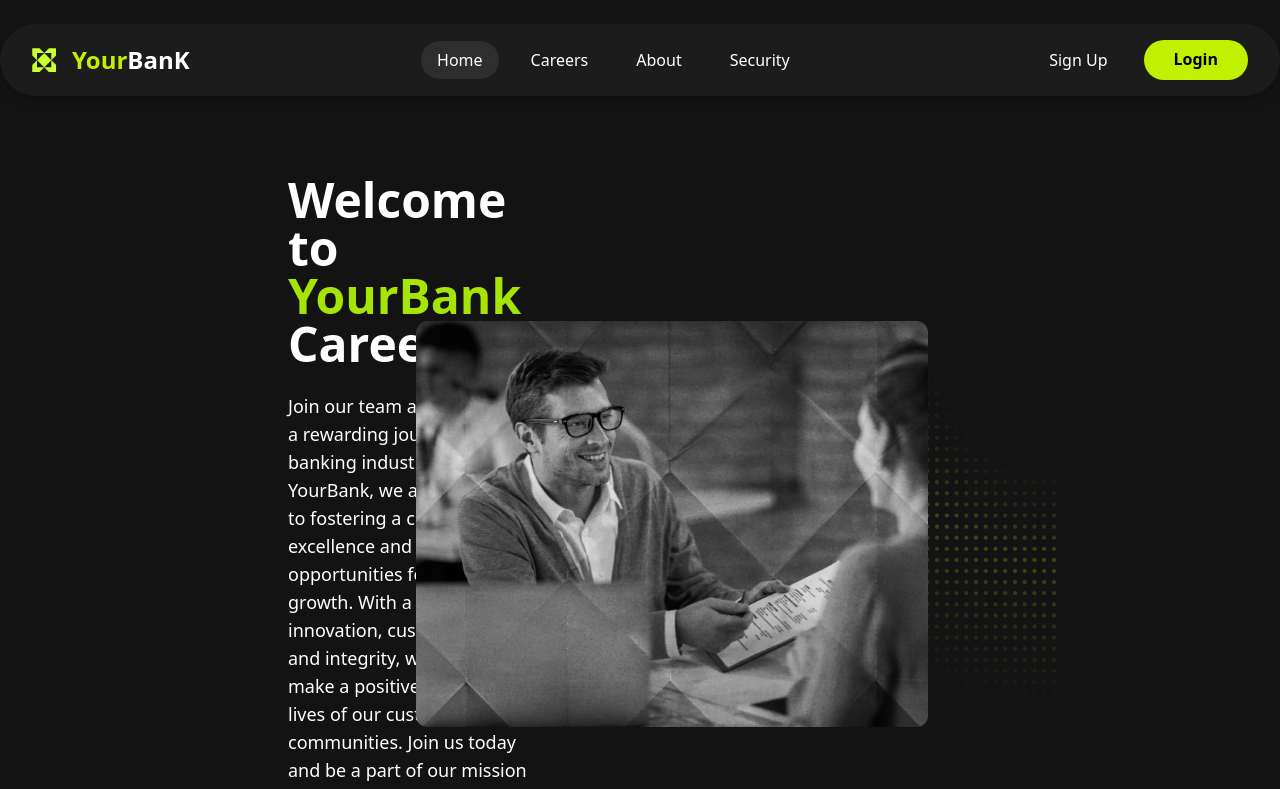
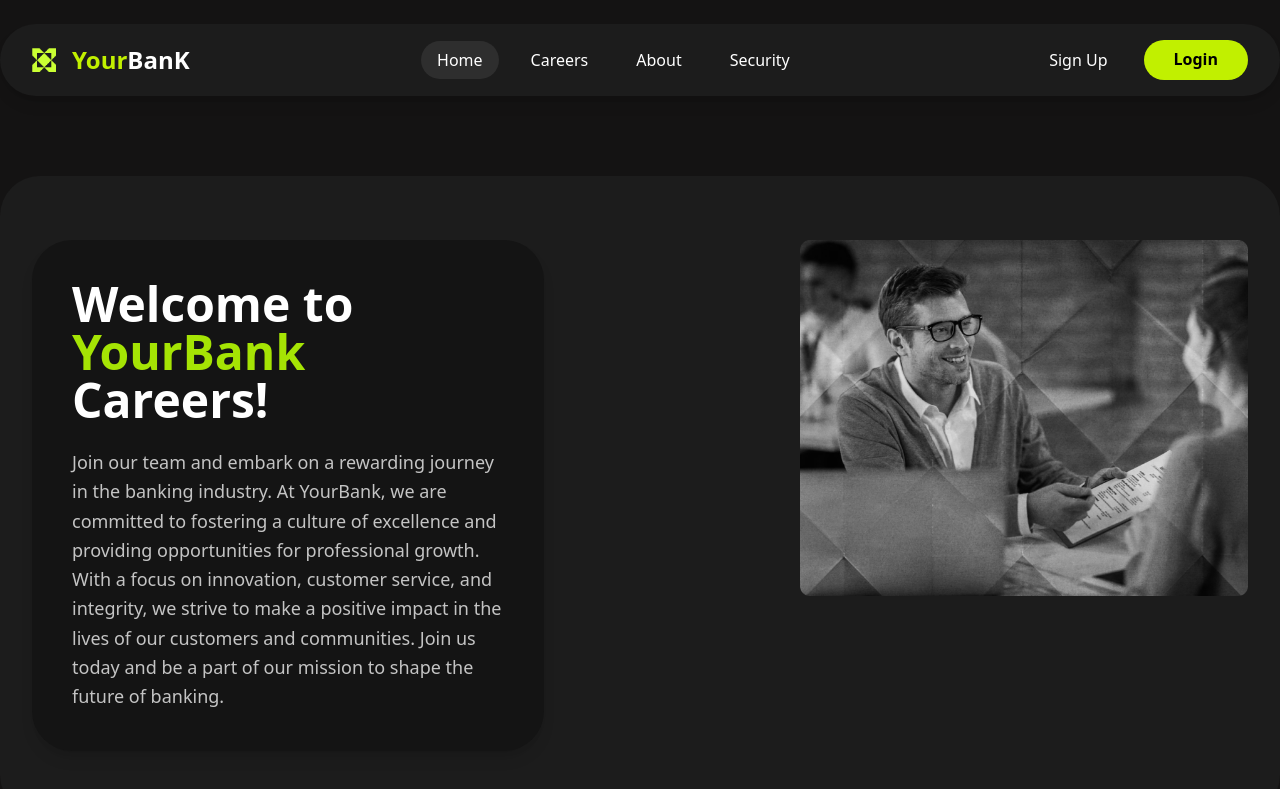
Before and after one commit to Dark1nessss/Financial-Tracker, a React (Create React App) app in the folder client/: page /careers in a window 1280 px wide. Shown: the top 789 px of the page. Built offline with nearby package versions, Linux system fonts and the light colour scheme.

Commit message:
Update Welcome.js

```diff
--- a/client/src/components/sections/carrers/Welcome.js
+++ b/client/src/components/sections/carrers/Welcome.js
@@ -2,27 +2,35 @@ import React from 'react';
 
 const Welcome = () => {
   return (
-    <section className="landing-container relative flex flex-col lg:flex-row items-start justify-between lg:py-20 lg:px-56 px-6 py-8">
-      {/* Left Section */}
-      <div className="left-section max-w-lg lg:ml-16">
+    <section className="py-20">
+      {/* Outer Section Container with round corners */}
+      <div className="max-w-7xl mx-auto py-16 px-6 lg:px-8 bg-[#1C1C1C] rounded-[40px]">
+
+        {/* Main Container with flex to separate text and image */}
+        <div className="flex flex-col lg:flex-row items-center lg:items-start justify-between gap-x-12">
+
+          {/* Text Container (Left) */}
+          <div className="bg-[#141414] rounded-[40px] shadow-lg p-10 lg:max-w-lg">
+            {/* Headline */}
             <h1 className="text-5xl font-bold mb-6">
               Welcome to <span className="text-[#A5E404]">YourBank</span> Careers!
             </h1>
-        <p className="text-lg mb-8">
+
+            {/* Paragraph Text */}
+            <p className="text-[#C4C4C4] text-lg leading-relaxed">
               Join our team and embark on a rewarding journey in the banking industry. At YourBank, we are committed to fostering a culture of excellence and providing opportunities for professional growth. With a focus on innovation, customer service, and integrity, we strive to make a positive impact in the lives of our customers and communities. Join us today and be a part of our mission to shape the future of banking.
             </p>
           </div>
 
-      {/* Right Section with Career Image and Background Decoration */}
-      <div className="right-section-container relative lg:max-w-lg w-full flex-shrink-0 lg:self-center lg:-translate-x-32 mt-8 lg:mt-0">
-        {/* Career Image */}
-        <div className="relative z-10">
-          <img src="/career.png" alt="Career Opportunities" className="w-full h-auto" />
+          {/* Image without background (Right) */}
+          <div className="mt-8 lg:mt-0 lg:max-w-md">
+            <img
+              src="/career.png"
+              alt="Career Opportunities"
+              className="w-full h-auto rounded-md"
+            />
           </div>
 
-        {/* Background Decoration */}
-        <div className="absolute top-0 right-0 opacity-75 z-0 lg:translate-x-64 translate-y-12">
-          <img src="/abstract_design.png" alt="Upward Arrows" className="w-9/12 h-auto" />
         </div>
       </div>
     </section>
```
Lines whose indentation alone changed are shown as unchanged.
